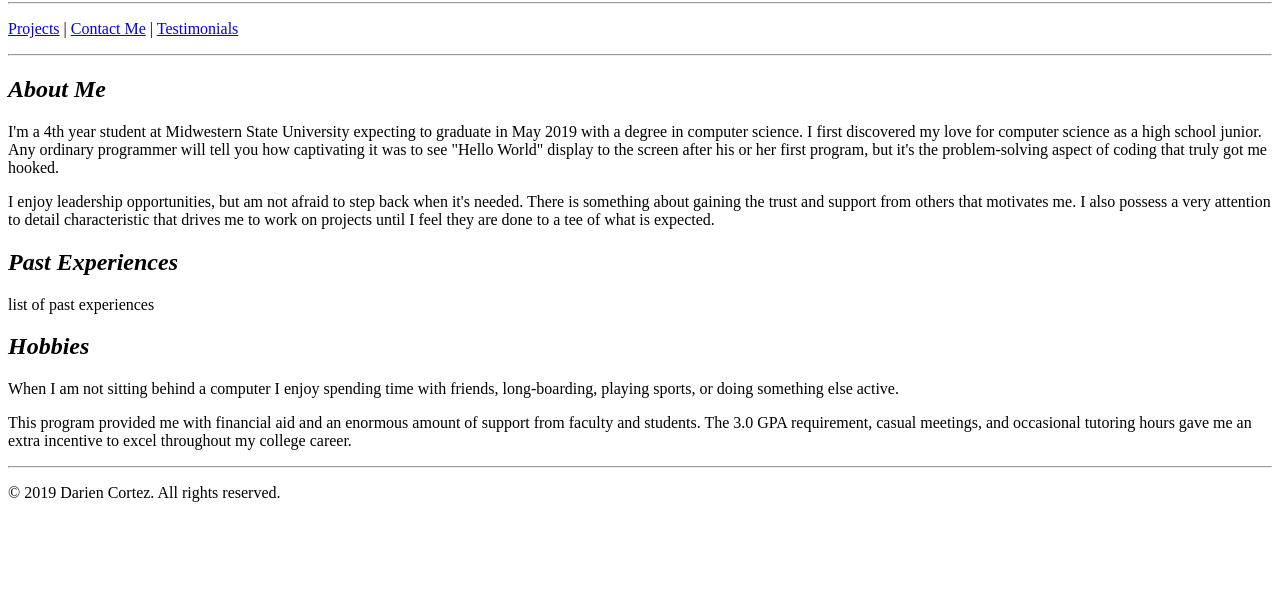
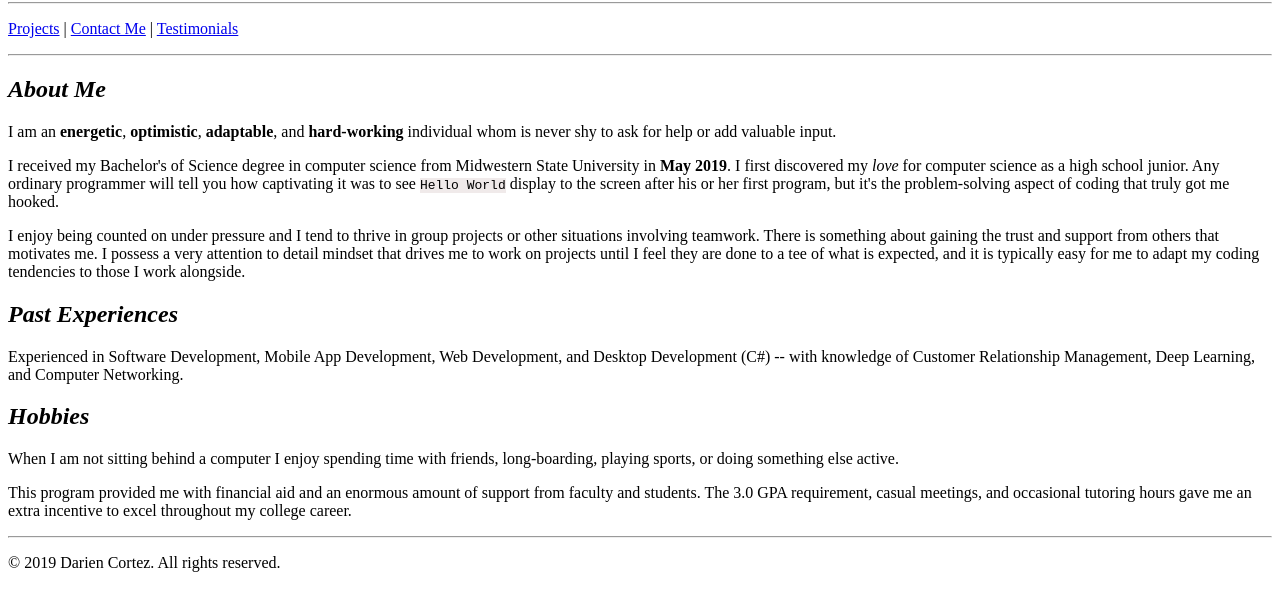
Before and after one commit to dcortez0817/CODE-ALONG, a plain HTML site: page CODE-ALONG #2/portfolio/index.html in a window 1280 px wide. Shown: the part 78-688 px from the top of the page. Drawn offline with Linux system fonts and the light colour scheme.

Commit message:
changes up until the links chapter

```diff
--- a/CODE-ALONG #2/portfolio/index.html
+++ b/CODE-ALONG #2/portfolio/index.html
@@ -25,25 +25,36 @@ Most recent revision:
             <article id="about">
                 <h2><em>About Me</em></h2>
                 <p>
-                    I'm a 4th year student at Midwestern State University expecting to
-                    graduate in May 2019 with a degree in computer science. I first
-                    discovered my love for computer science as a high school junior.
-                    Any ordinary programmer will tell you how captivating it was to see
-                    "Hello World" display to the screen after his or her first program,
-                    but it's the problem-solving aspect of coding that truly got me hooked.
+                    I am an <strong>energetic</strong>, <strong>optimistic</strong>, <strong>adaptable</strong>,
+                    and <strong>hard-working </strong>individual whom is never shy to ask for help or add
+                    valuable input.
                 </p>
                 <p>
-                    I enjoy leadership opportunities, but am not afraid to step back when
-                    it's needed. There is something about gaining the trust and support
-                    from others that motivates me. I also possess a very attention to detail
-                    characteristic that drives me to work on projects until I feel they are
-                    done to a tee of what is expected.
+                    I received my Bachelor's of Science degree in computer science from Midwestern
+                    State University in <strong>May 2019</strong>. I first discovered my <em>love</em>
+                    for computer science as a high school junior. Any ordinary programmer will tell you
+                    how captivating it was to see <code style="background-color: rgb(240, 234, 234)">
+                    Hello World</code> display to the screen after his or her first program, but it's the
+                    problem-solving aspect of coding that truly got me hooked.
                 </p>
+                <p>
+                    I enjoy being counted on under pressure and I tend to thrive in group projects
+                    or other situations involving teamwork. There is something about gaining the
+                    trust and support from others that motivates me. I possess a very attention
+                    to detail mindset that drives me to work on projects until I feel they are
+                    done to a tee of what is expected, and it is typically easy for me to adapt my coding
+                    tendencies to those I work alongside.
+                </p>
+
             </article>
 
             <article id="past-experiences">
                 <h2><em>Past Experiences</em></h2>
-                <p>list of past experiences</p>
+                <p>
+                    Experienced in Software Development, Mobile App Development, Web Development, and Desktop
+                    Development (C#) -- with knowledge of  Customer Relationship Management, Deep Learning,
+                    and Computer Networking.
+                </p>
             </article>
 
             <article id="hobbies">
```
Also changed, not shown: CODE-ALONG #2/portfolio/contact.html (+21 -9 lines), CODE-ALONG #2/portfolio/projects.html (+26 -0 lines), CODE-ALONG #2/portfolio/testimonial.html (+26 -0 lines).
